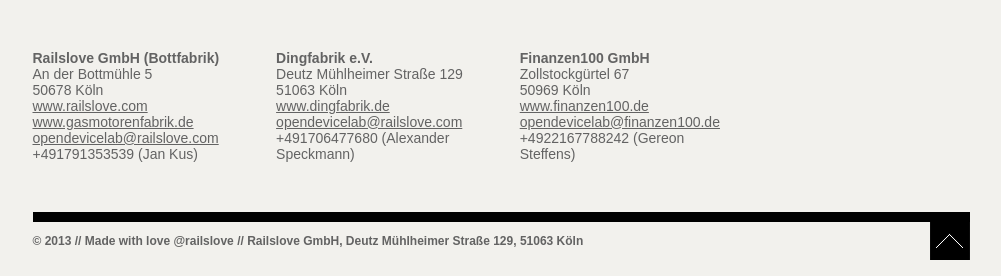
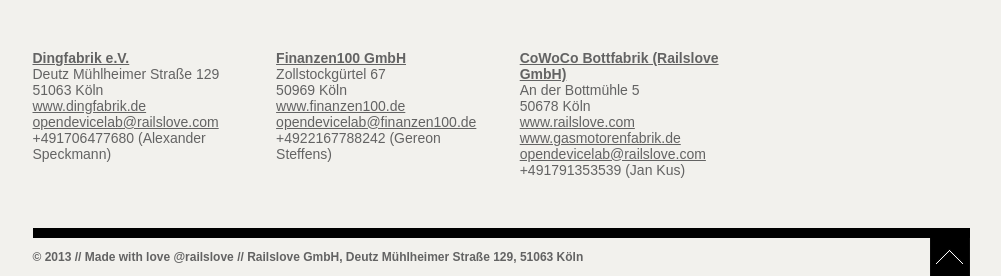
Before and after one commit to opendevicelab/opendevicelab.github.com, a Jekyll site: the page built from index.html, in a window 1280 px wide and 900 px high, scrolled down 2104 px, cut to the strip 624-900 px from the top of the window. Shown: the whole strip, without its empty margins (139-1140 px from the left). Built offline with Jekyll 4.4.1, drawn with Linux system fonts in a browser that asks for light colours; nearby versions of some CDN libraries.

Commit message:
Generate lab list and lab map automatically from the lab entries.

```diff
--- a/_includes/labs.html
+++ b/_includes/labs.html
@@ -1,29 +1,15 @@
 <footer id="firmen">
 	<ul>
+		{% for page in site.pages %}
+		{% if page.labname %}
 		<li>
-			<strong>Railslove GmbH (Bottfabrik)</strong><br />
-			An der Bottmühle 5<br />
-			50678 Köln<br />
-			<a href="http://www.railslove.com">www.railslove.com</a><br />
-			<a href="http://www.gasmotorenfabrik.de">www.gasmotorenfabrik.de</a><br />
-			<a href="mailto:opendevicelab@railslove.com">opendevicelab@railslove.com</a><br/>
-			+491791353539 (Jan Kus)
+			<strong><a href="{{ page.url }}">{{ page.labname }}</a></strong><br />
+			{{ page.labaddress }}<br />
+			{{ page.labhomepage }}<br />
+			{{ page.labemail }}<br />
+			{{ page.labcontact }}
 		</li>
-		<li>
-			<strong>Dingfabrik e.V.</strong><br />
-			Deutz Mühlheimer Straße 129<br />
-			51063 Köln<br />
-			<a href="http://www.dingfabrik.de">www.dingfabrik.de</a><br />
-			<a href="mailto:opendevicelab@railslove.com">opendevicelab@railslove.com</a><br/>
-			+491706477680 (Alexander Speckmann)
-		</li>
-		<li>
-			<strong>Finanzen100 GmbH</strong><br />
-			Zollstockgürtel 67<br />
-			50969 Köln<br />
-			<a href="http://www.finanzen100.de">www.finanzen100.de</a><br />
-			<a href="mailto:opendevicelab@finanzen100.de">opendevicelab@finanzen100.de</a><br/>
-			+4922167788242 (Gereon Steffens)
-		</li>
+		{% endif %}
+		{% endfor %}
 	</ul>
 </footer>
--- a/_includes/map.html
+++ b/_includes/map.html
@@ -2,26 +2,18 @@
 	<h2>Du findest uns überall hier:</h2>
 	<div id="map-canvas"></div>
 	<div id="map-markers">
-		<div data-loc="50.922206,6.96283" data-title="Railslove">
-			<div>
-				<img class="location-icon" src="images/railslove.png" alt="Railslove"  />
-				<p class="location-address">Railslove GmbH (Bottfabrik)<br />An der Bottmühle 5<br />50678 Köln</p>
-				<p class="location-contact"><a href="http://gasmotorenfabrik.de">gasmotorenfabrik.de</a></p>
+		{% for page in site.pages %}
+		{% if page.labname %}
+		<li>
+			<div data-loc="{{ page.lablatlon }}" data-title="{{ page.labname }}">
+				<div>
+					<img class="location-icon" src="{{ page.labimage }}" alt="{{ page.labname }}"  />
+					<p class="location-address">{{ page.labname }}<br/>{{ page.labaddress }}</p>
+					<p class="location-contact">{{ page.labhomepage }}</p>
+				</div>
 			</div>
-		</div>
-		<div data-loc="50.951028, 6.986806" data-title="Dingfabrik">
-			<div>
-				<img class="location-icon" src="images/dingfabrik.png" alt="Dingfabrik"  />
-				<p class="location-address">Dingfabrik e.V.<br />Deutz-Mülheimerstr. 129<br />51063 Köln</p>
-				<p class="location-contact"><a href="http://dingfabrik.de">dingfabrik.de</a></p>
-			</div>
-		</div>
-		<div data-loc="50.903933, 6.933783" data-title="Finanzen100">
-			<div>
-				<img class="location-icon" src="images/finanzen100.png" alt="Finanzen100"  />
-				<p class="location-address">Finanzen100 GmbH<br />Zollstockgürtel 67<br />50969 Köln</p>
-				<p class="location-contact"><a href="http://finanzen100.de">finanzen100.de</a></p>
-			</div>
-		</div>
+		</li>
+		{% endif %}
+		{% endfor %}
 	</div>
 </article>
```
Also changed, not shown: labs/bottfabrik/index.html (+9 -0 lines), labs/dingfabrik/index.html (+9 -0 lines), labs/finanzen100/index.html (+9 -0 lines).
